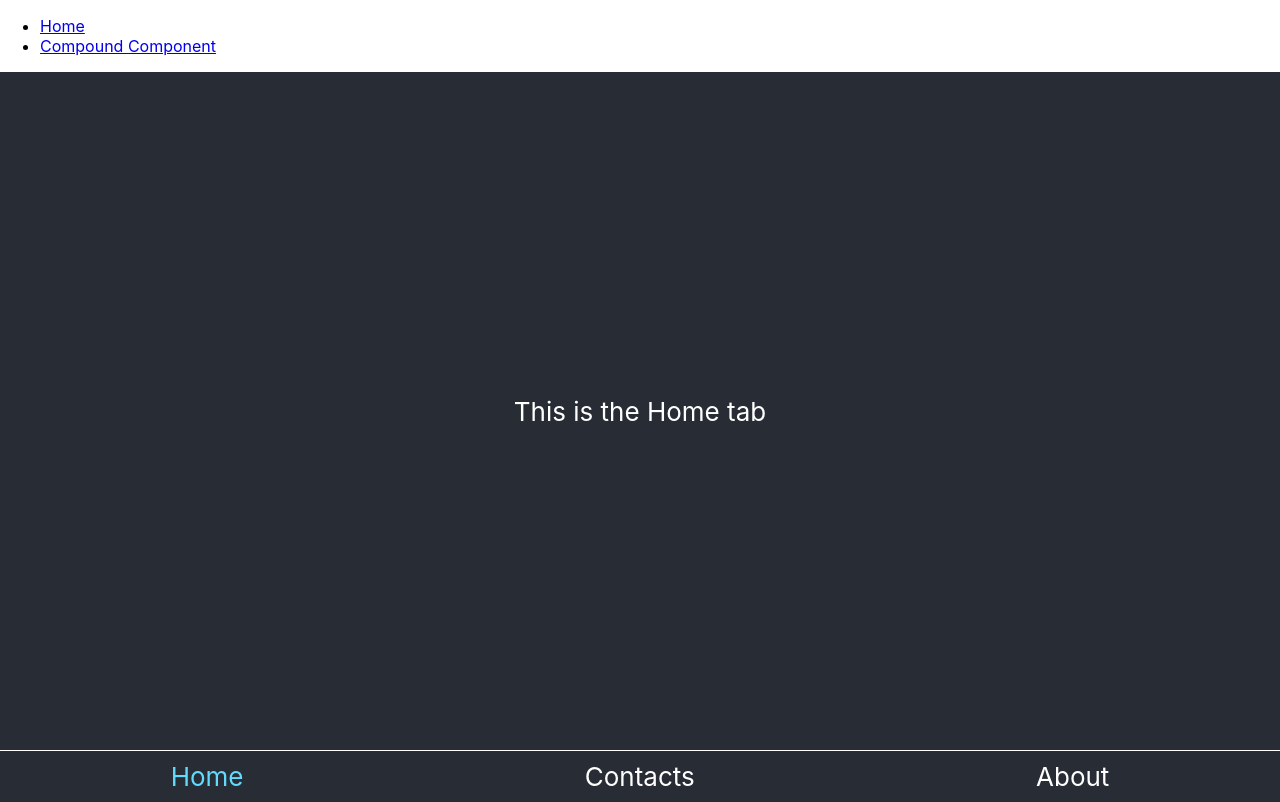
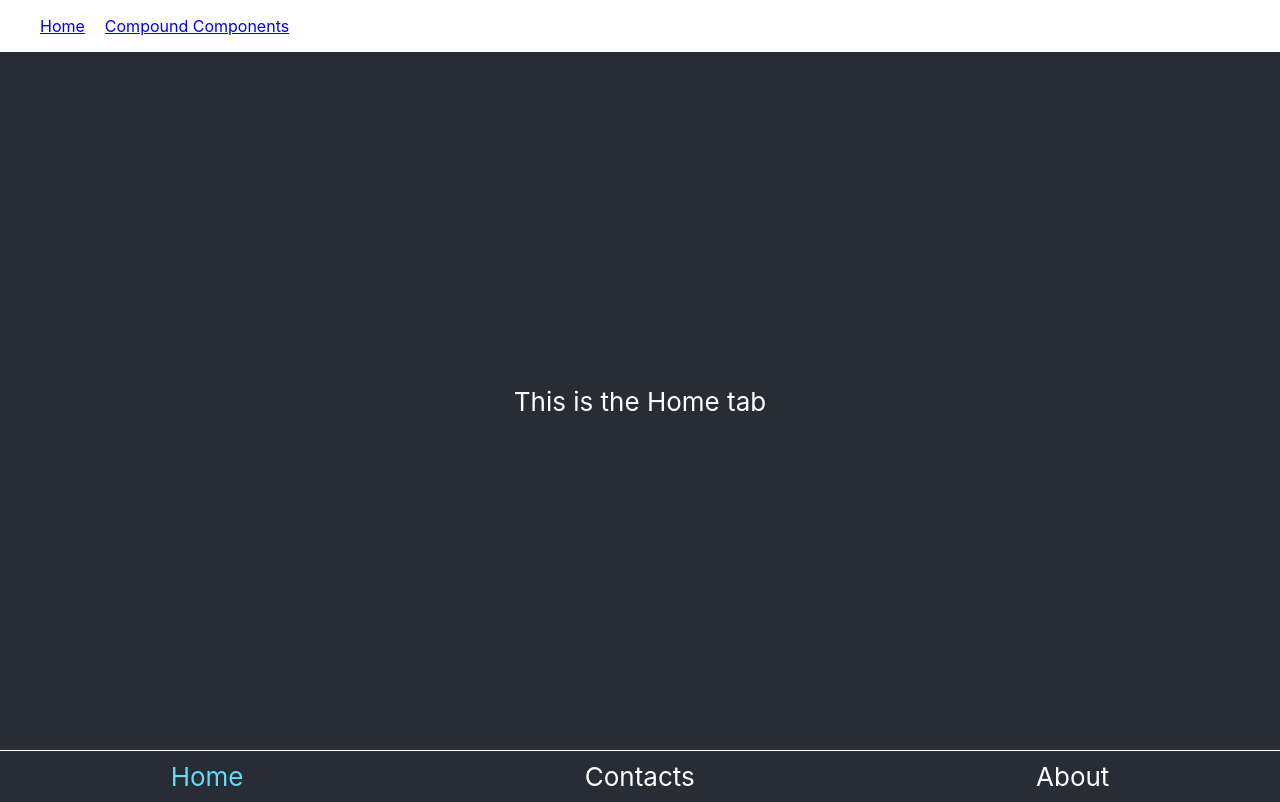
Before and after one commit to dmchoull/react-design-patterns, a React (Create React App) app: page /compound in a window 1280 px wide. Built offline with nearby package versions, Linux system fonts and the light colour scheme.

Commit message:
improve nav layout

```diff
--- a/src/App.js
+++ b/src/App.js
@@ -1,24 +1,35 @@
 import React from "react";
 import { BrowserRouter as Router, Route, Link } from "react-router-dom";
-import CompoundComponet from "./pages/compound-components";
+import CompoundComponents from "./pages/compound-components";
 import Home from "./pages/home/Home";
+
+const listStyle = {
+  listStyle: "none"
+};
+
+const listItemStyle = {
+  display: "inline",
+  paddingRight: 20
+};
 
 const AppRouter = () => (
   <Router>
     <div>
       <nav>
-        <ul>
-          <li>
+        <ul style={listStyle}>
+          <li style={listItemStyle}>
             <Link to="/">Home</Link>
           </li>
-          <li>
-            <Link to="/compound/">Compound Component</Link>
+          <li style={listItemStyle}>
+            <Link to="/compound/">Compound Components</Link>
           </li>
         </ul>
       </nav>
 
-      <Route path="/" exact component={Home} />
-      <Route path="/compound/" component={CompoundComponet} />
+      <div className="page-wrapper">
+        <Route path="/" exact component={Home} />
+        <Route path="/compound/" component={CompoundComponents} />
+      </div>
     </div>
   </Router>
 );
--- a/src/index.css
+++ b/src/index.css
@@ -12,3 +12,10 @@ code {
   font-family: source-code-pro, Menlo, Monaco, Consolas, "Courier New",
     monospace;
 }
+
+.page-wrapper {
+  font-size: calc(10px + 2vmin);
+  min-height: calc(100vh - 50px);
+  display: flex;
+  flex-direction: column;
+}
--- a/src/pages/compound-components/index.css
+++ b/src/pages/compound-components/index.css
@@ -1,11 +1,9 @@
 .container {
   background-color: #282c34;
-  min-height: calc(100vh - 70px); /* this accounts for the nav bar */
-  font-size: calc(10px + 2vmin);
   color: white;
-
   display: flex;
   flex-direction: column;
+  flex: 1;
 }
 
 .tab-content {
```
Also changed, not shown: src/index.js (+6 -6 lines), 1 other file (tests, documents, lock files or other folders).
